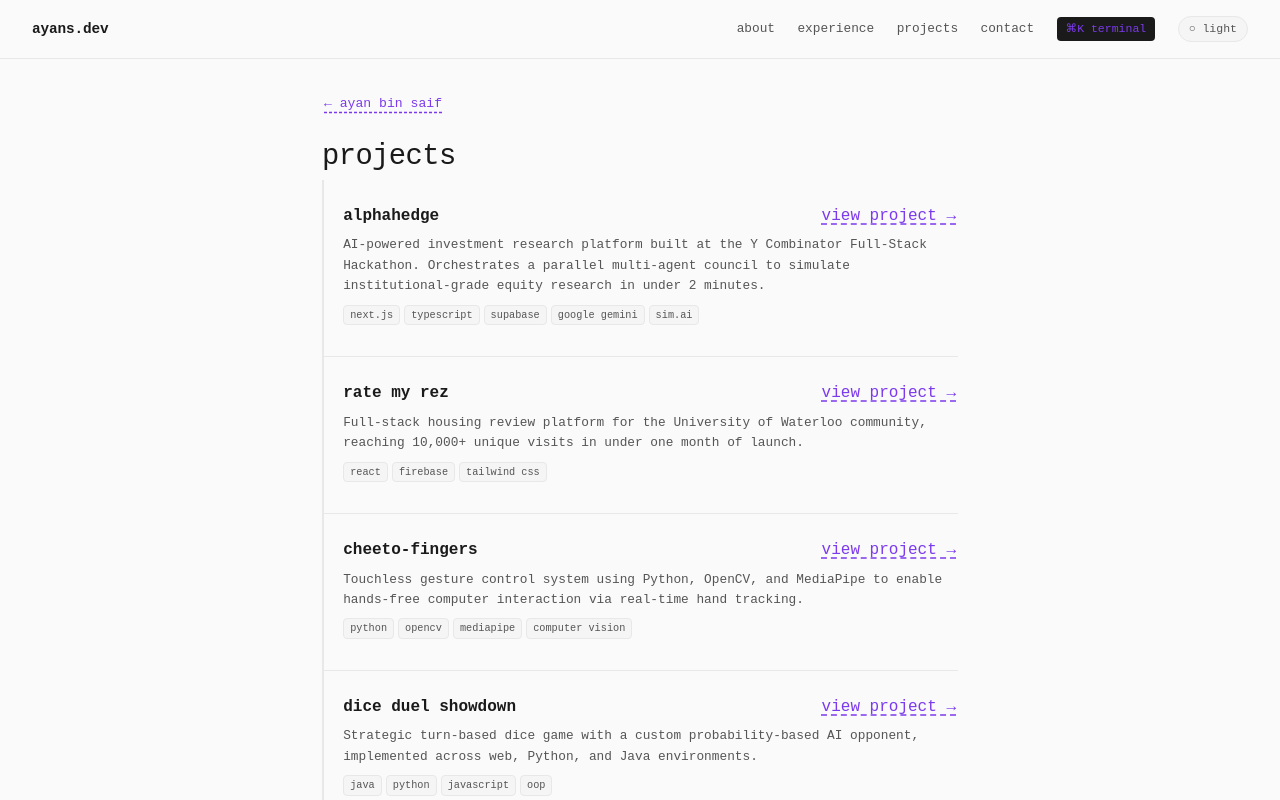
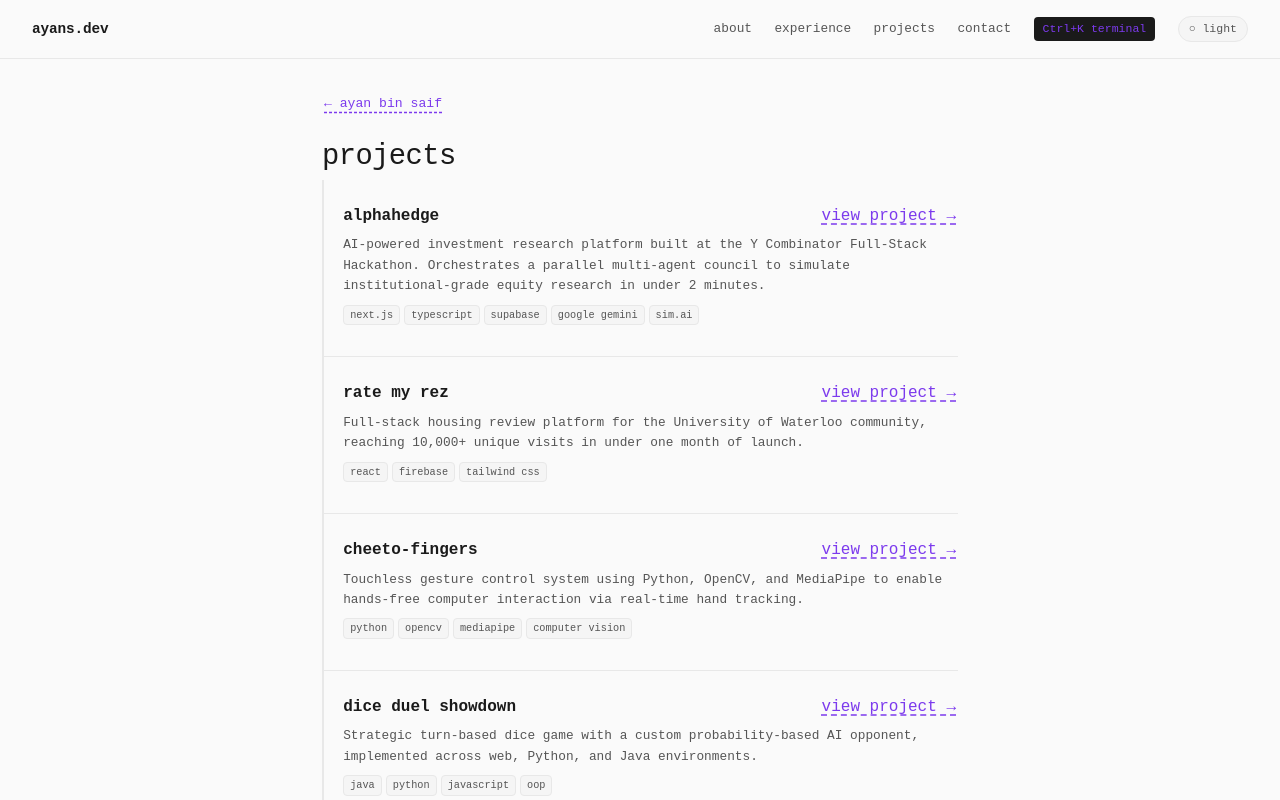
Before and after one commit to draggle/portfolio, a Next.js app: page /projects in a window 1280 px wide. Shown: the top 800 px of the page. Built offline with nearby package versions, Linux system fonts and the light colour scheme; a web font is replaced by a local one.

Commit message:
Show platform-aware keyboard shortcuts in the terminal UI.
Nav and help text now display ⌘ on macOS and Ctrl elsewhere, and terminal clear/cancel shortcuts accept both modifiers.

Co-authored-by: Cursor <cursoragent@cursor.com>

```diff
--- a/src/components/Nav.tsx
+++ b/src/components/Nav.tsx
@@ -1,5 +1,6 @@
 import Link from 'next/link'
 import DarkModeToggle from './DarkModeToggle'
+import TermNavLink from './TermNavLink'
 
 export default function Nav() {
   return (
@@ -10,7 +11,7 @@ export default function Nav() {
         <a href="/experience">experience</a>
         <Link href="/projects">projects</Link>
         <Link href="/contact">contact</Link>
-        <Link href="/terminal" className="term-btn">⌘K terminal</Link>
+        <TermNavLink />
         <DarkModeToggle />
       </div>
     </nav>
--- /dev/null
+++ b/src/components/TermNavLink.tsx
@@ -0,0 +1,15 @@
+'use client'
+
+import Link from 'next/link'
+import { modShortcut, useIsMacOS } from '@/lib/platform'
+
+export default function TermNavLink() {
+  const isMac = useIsMacOS()
+  const shortcut = isMac === null ? 'Ctrl+K' : modShortcut('K', isMac)
+
+  return (
+    <Link href="/terminal" className="term-btn">
+      <span suppressHydrationWarning>{shortcut}</span> terminal
+    </Link>
+  )
+}
--- a/src/components/Terminal.tsx
+++ b/src/components/Terminal.tsx
@@ -1,6 +1,7 @@
 'use client'
 import { useState, useRef, useEffect, useMemo } from 'react'
 import { useRouter } from 'next/navigation'
+import { modShortcut, useIsMacOS } from '@/lib/platform'
 
 // ── TYPES ──────────────────────────────────────────────────────────────────
 interface HistEntry { id: number; command: string; output: string }
@@ -46,19 +47,21 @@ Type <span style="color:${N.gold}">'sumfetch'</span> for a quick summary.
 Press <span style="color:${N.gray}">ESC</span> or type <span style="color:${N.gold}">'portfolio'</span> to return to the portfolio.`
 
 // ── COMMANDS ───────────────────────────────────────────────────────────────
+function buildHelpText(cmds: Record<string, Cmd>, clearShortcut: string) {
+  const visible = Object.entries(cmds)
+    .filter(([, c]) => !c.hidden)
+    .sort(([a], [b]) => a.localeCompare(b))
+  const max = Math.max(...visible.map(([k]) => k.length))
+  const rows = visible.map(([k, c]) =>
+    `${k}${' '.repeat(max - k.length + 4)}${c.desc}`
+  ).join('\n')
+  return `available commands:\n\n${rows}\n\n[tab]: autocomplete  ·  [↑↓]: history  ·  [${clearShortcut}] / clear: clear terminal`
+}
+
 const CMDS: Record<string, Cmd> = {
   help: {
     desc: 'Display this help message.',
-    fn: () => {
-      const visible = Object.entries(CMDS)
-        .filter(([, c]) => !c.hidden)
-        .sort(([a], [b]) => a.localeCompare(b))
-      const max = Math.max(...visible.map(([k]) => k.length))
-      const rows = visible.map(([k, c]) =>
-        `${k}${' '.repeat(max - k.length + 4)}${c.desc}`
-      ).join('\n')
-      return `available commands:\n\n${rows}\n\n[tab]: autocomplete  ·  [↑↓]: history  ·  [ctrl+l] / clear: clear terminal`
-    },
+    fn: () => '', // replaced at runtime with platform-aware text
   },
 
   about: {
@@ -259,6 +262,7 @@ type NavResult = { nav: string } | null
 
 async function runShell(
   command: string,
+  cmds: Record<string, Cmd>,
   addEntry: (cmd: string, out: string) => void,
   clearEntries: () => void,
 ): Promise<NavResult> {
@@ -268,12 +272,12 @@ async function runShell(
 
   if (!cmd) { addEntry(command, ''); return null }
 
-  if (!(cmd in CMDS)) {
+  if (!(cmd in cmds)) {
     addEntry(command, `shell: command not found: ${cmd}. Try 'help' to get started.`)
     return null
   }
 
-  const output = await CMDS[cmd].fn(args)
+  const output = await cmds[cmd].fn(args)
 
   if (output === '__clear') { clearEntries(); return null }
   if (typeof output === 'string' && output.startsWith('__nav:')) {
@@ -302,6 +306,16 @@ interface TerminalProps { onClose?: () => void }
 export default function Terminal({ onClose }: TerminalProps = {}) {
   const router = useRouter()
   const close = onClose ?? (() => router.back())
+  const isMac = useIsMacOS()
+  const clearShortcut = isMac === null ? 'Ctrl+L' : modShortcut('L', isMac)
+
+  const cmds = useMemo(() => ({
+    ...CMDS,
+    help: {
+      ...CMDS.help,
+      fn: () => buildHelpText(CMDS, clearShortcut),
+    },
+  }), [clearShortcut])
 
   const [history, setHistory] = useState<HistEntry[]>([])
   const [cmdHist, setCmdHist] = useState<string[]>([])
@@ -335,7 +349,7 @@ export default function Terminal({ onClose }: TerminalProps = {}) {
   const clearEntries = () => setHistory([])
 
   // ── Autocomplete ──────────────────────────────────────────────────────────
-  const KEYS = useMemo(() => Object.keys(CMDS), [])
+  const KEYS = useMemo(() => Object.keys(cmds), [cmds])
 
   const ghostRemainder = useMemo(() => {
     if (!command || command.includes(' ')) return ''
@@ -347,14 +361,16 @@ export default function Terminal({ onClose }: TerminalProps = {}) {
   const hasMatch = useMemo(() => {
     if (!command) return true
     const lc = command.split(' ')[0].toLowerCase()
-    return lc in CMDS || KEYS.some(k => k.startsWith(lc))
-  }, [command, KEYS])
+    return lc in cmds || KEYS.some(k => k.startsWith(lc))
+  }, [command, KEYS, cmds])
 
   const inputColor = !command || hasMatch ? N.green : N.red
 
   // ── Keyboard ──────────────────────────────────────────────────────────────
   const handleKeyDown = async (e: React.KeyboardEvent<HTMLInputElement>) => {
-    if (e.key === 'c' && e.ctrlKey) {
+    const mod = e.ctrlKey || e.metaKey
+
+    if (e.key === 'c' && mod) {
       e.preventDefault()
       addEntry(command, '')
       setCommand('')
@@ -362,7 +378,7 @@ export default function Terminal({ onClose }: TerminalProps = {}) {
       return
     }
 
-    if (e.key === 'l' && e.ctrlKey) {
+    if (e.key === 'l' && mod) {
       e.preventDefault()
       clearEntries()
       return
@@ -376,7 +392,7 @@ export default function Terminal({ onClose }: TerminalProps = {}) {
 
     if (e.key === 'Enter') {
       e.preventDefault()
-      const nav = await runShell(command, addEntry, clearEntries)
+      const nav = await runShell(command, cmds, addEntry, clearEntries)
       if (command) setCmdHist(prev => [...prev, command])
       setHistIdx(0)
       setCommand('')
--- /dev/null
+++ b/src/lib/platform.ts
@@ -0,0 +1,20 @@
+'use client'
+
+import { useEffect, useState } from 'react'
+
+export function isMacOS(): boolean {
+  if (typeof navigator === 'undefined') return false
+  return /Mac|iPhone|iPod|iPad/i.test(navigator.platform)
+}
+
+/** e.g. ⌘K on macOS, Ctrl+K elsewhere */
+export function modShortcut(key: string, isMac: boolean): string {
+  const k = key.length === 1 ? key.toUpperCase() : key
+  return isMac ? `⌘${k}` : `Ctrl+${k}`
+}
+
+export function useIsMacOS(): boolean | null {
+  const [isMac, setIsMac] = useState<boolean | null>(null)
+  useEffect(() => setIsMac(isMacOS()), [])
+  return isMac
+}
```
